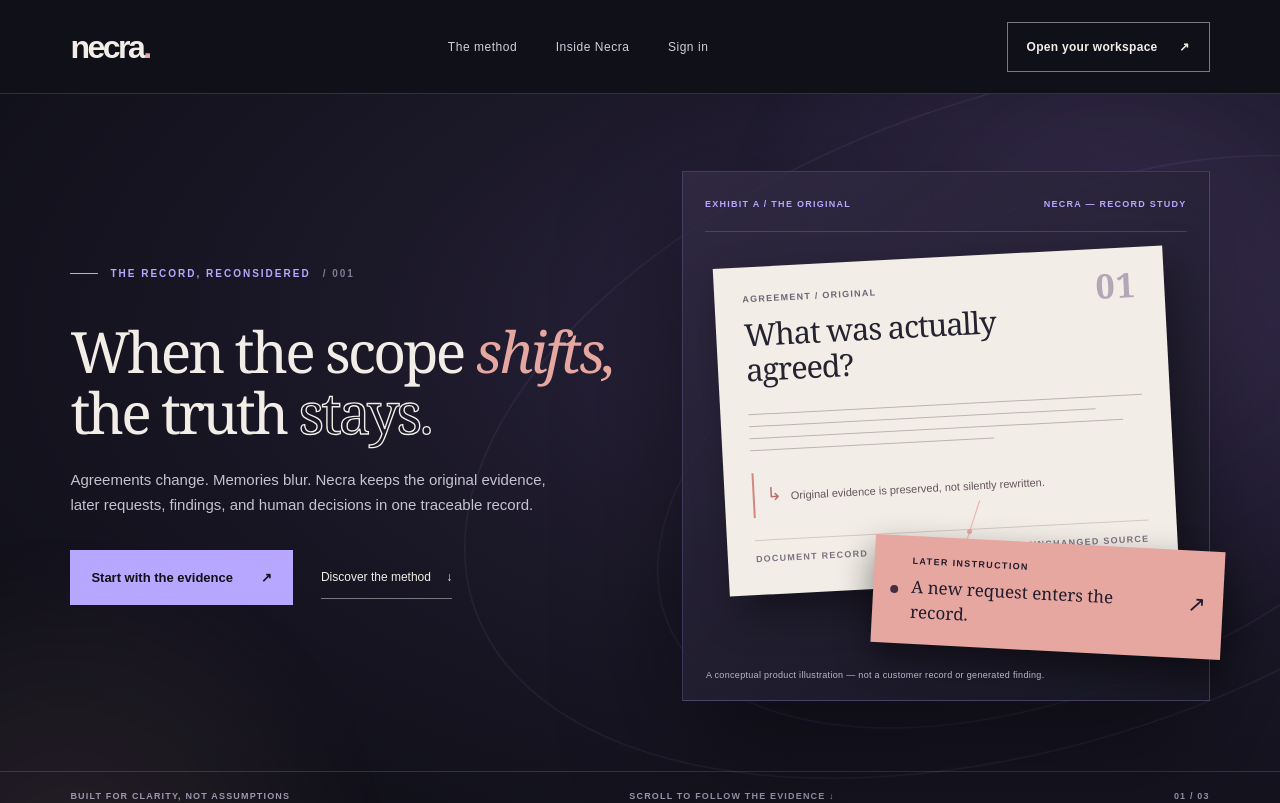
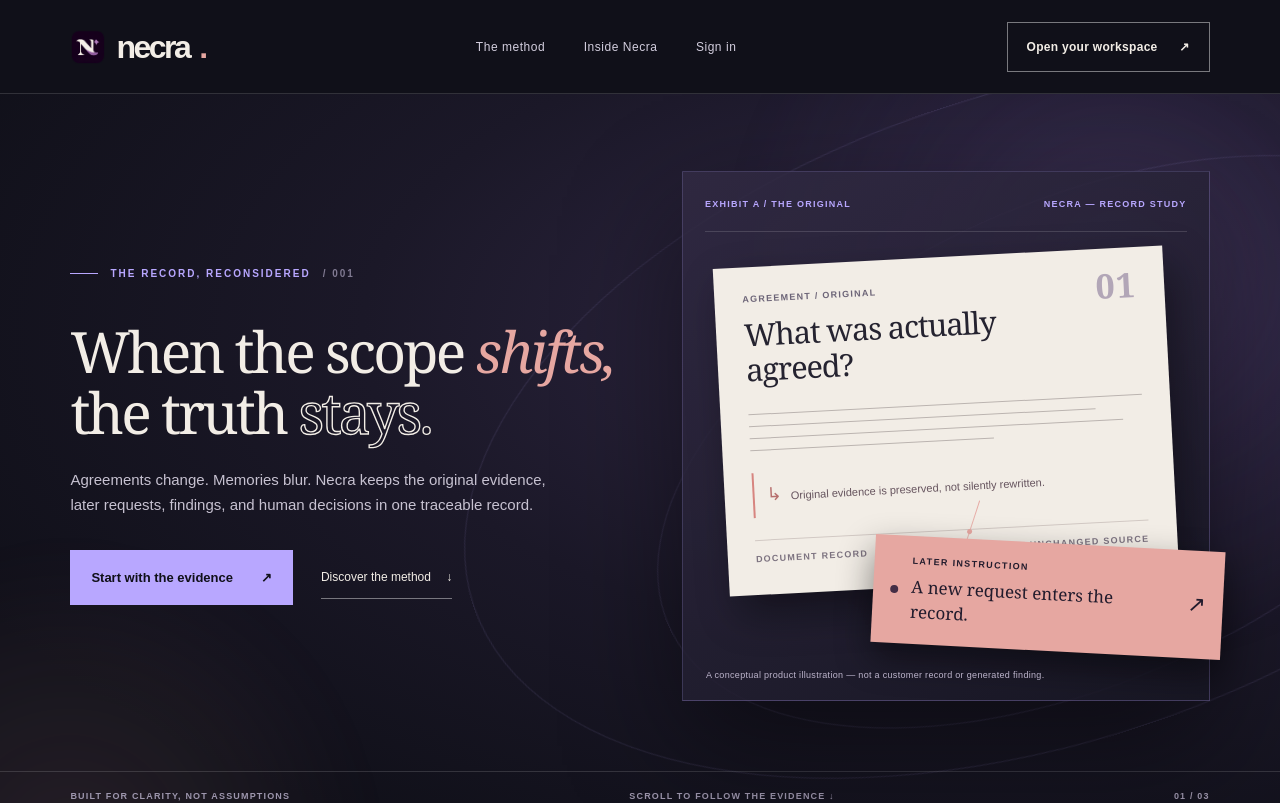
Before and after one commit to YakiUdoph/Necra, a Next.js app: page / in a window 1280 px wide. Shown: the top 803 px of the page. Built offline with nearby package versions, Linux system fonts and the light colour scheme.

Commit message:
Display Necra icon beside homepage wordmark

```diff
--- a/src/app/page.tsx
+++ b/src/app/page.tsx
@@ -1,3 +1,4 @@
+import Image from "next/image";
 import Link from "next/link";
 import "./atelier.css";
 
@@ -13,7 +14,7 @@ export default function HomePage() {
     <div className="atelier">
       <a className="atelier-skip" href="#main-content">Skip to content</a>
       <header className="atelier-header">
-        <Link className="atelier-wordmark" href="/" aria-label="Necra home">necra<span>.</span></Link>
+        <Link className="atelier-wordmark" href="/" aria-label="Necra home" style={{ display: "inline-flex", alignItems: "center", gap: "10px" }}><Image src="/necra-logo.png" alt="" aria-hidden="true" width={36} height={36} style={{ borderRadius: "9px", flexShrink: 0 }} />necra<span>.</span></Link>
         <nav className="atelier-nav" aria-label="Primary navigation">
           <a href="#method">The method</a>
           <a href="#workspace">Inside Necra</a>
```
